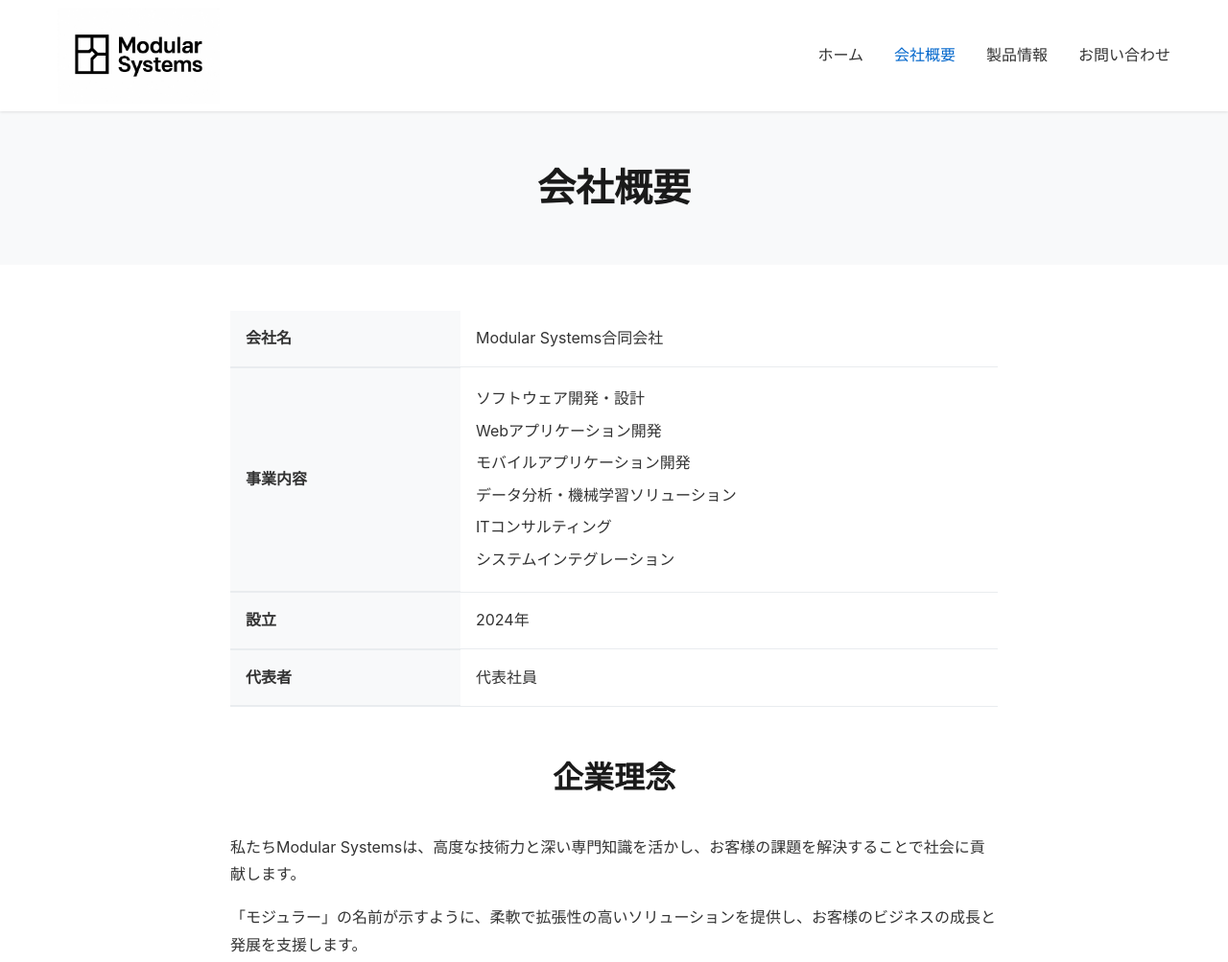
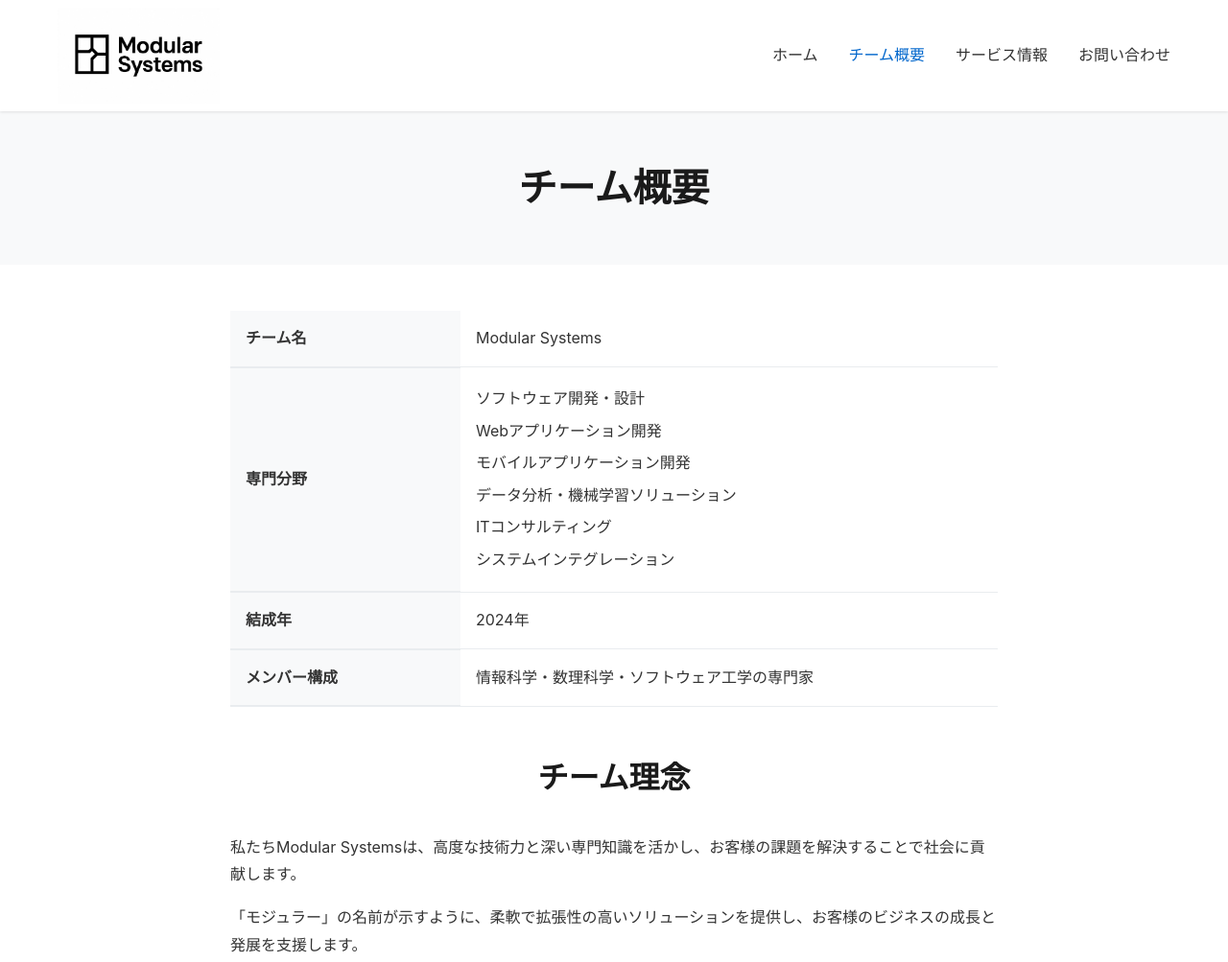
Before and after one commit to modular-systems-inc/modular-systems-inc.github.io, a plain HTML site: page about.html in a window 1280 px wide. Shown: the top 1003 px of the page at 96% size. Drawn offline with Linux system fonts and the light colour scheme.

Commit message:
Remove company references and update to engineering team
- Updated all page titles to remove '合同会社' references
- Changed navigation from '会社概要' to 'チーム概要'
- Changed '製品情報' to 'サービス情報' throughout
- Updated about page content to reflect team status
- Removed company registration details
- Updated copyright notices

```diff
--- a/about.html
+++ b/about.html
@@ -3,7 +3,7 @@
 <head>
     <meta charset="UTF-8">
     <meta name="viewport" content="width=device-width, initial-scale=1.0">
-    <title>会社概要 - Modular Systems合同会社</title>
+    <title>チーム概要 - Modular Systems</title>
     <link rel="stylesheet" href="styles.css">
 </head>
 <body>
@@ -14,8 +14,8 @@
                 <nav>
                     <ul>
                         <li><a href="index.html">ホーム</a></li>
-                        <li><a href="about.html" class="active">会社概要</a></li>
-                        <li><a href="products.html">製品情報</a></li>
+                        <li><a href="about.html" class="active">チーム概要</a></li>
+                        <li><a href="products.html">サービス情報</a></li>
                         <li><a href="contact.html">お問い合わせ</a></li>
                     </ul>
                 </nav>
@@ -26,20 +26,20 @@
     <main>
         <section class="page-header">
             <div class="container">
-                <h1>会社概要</h1>
+                <h1>チーム概要</h1>
             </div>
         </section>
 
-        <section class="company-info">
+        <section class="team-info">
             <div class="container">
                 <div class="info-table">
                     <table>
                         <tr>
-                            <th>会社名</th>
-                            <td>Modular Systems合同会社</td>
+                            <th>チーム名</th>
+                            <td>Modular Systems</td>
                         </tr>
                         <tr>
-                            <th>事業内容</th>
+                            <th>専門分野</th>
                             <td>
                                 <ul>
                                     <li>ソフトウェア開発・設計</li>
@@ -52,18 +52,18 @@
                             </td>
                         </tr>
                         <tr>
-                            <th>設立</th>
+                            <th>結成年</th>
                             <td>2024年</td>
                         </tr>
                         <tr>
-                            <th>代表者</th>
-                            <td>代表社員</td>
+                            <th>メンバー構成</th>
+                            <td>情報科学・数理科学・ソフトウェア工学の専門家</td>
                         </tr>
                     </table>
                 </div>
 
                 <div class="philosophy">
-                    <h2>企業理念</h2>
+                    <h2>チーム理念</h2>
                     <p>私たちModular Systemsは、高度な技術力と深い専門知識を活かし、お客様の課題を解決することで社会に貢献します。</p>
                     <p>「モジュラー」の名前が示すように、柔軟で拡張性の高いソリューションを提供し、お客様のビジネスの成長と発展を支援します。</p>
                 </div>
@@ -106,7 +106,7 @@
 
     <footer>
         <div class="container">
-            <p>&copy; 2024 Modular Systems合同会社. All rights reserved.</p>
+            <p>&copy; 2024 Modular Systems. All rights reserved.</p>
         </div>
     </footer>
 </body>
```
Also changed, not shown: contact.html (+4 -4 lines), index.html (+4 -4 lines), products.html (+5 -5 lines), success.html (+5 -5 lines).
